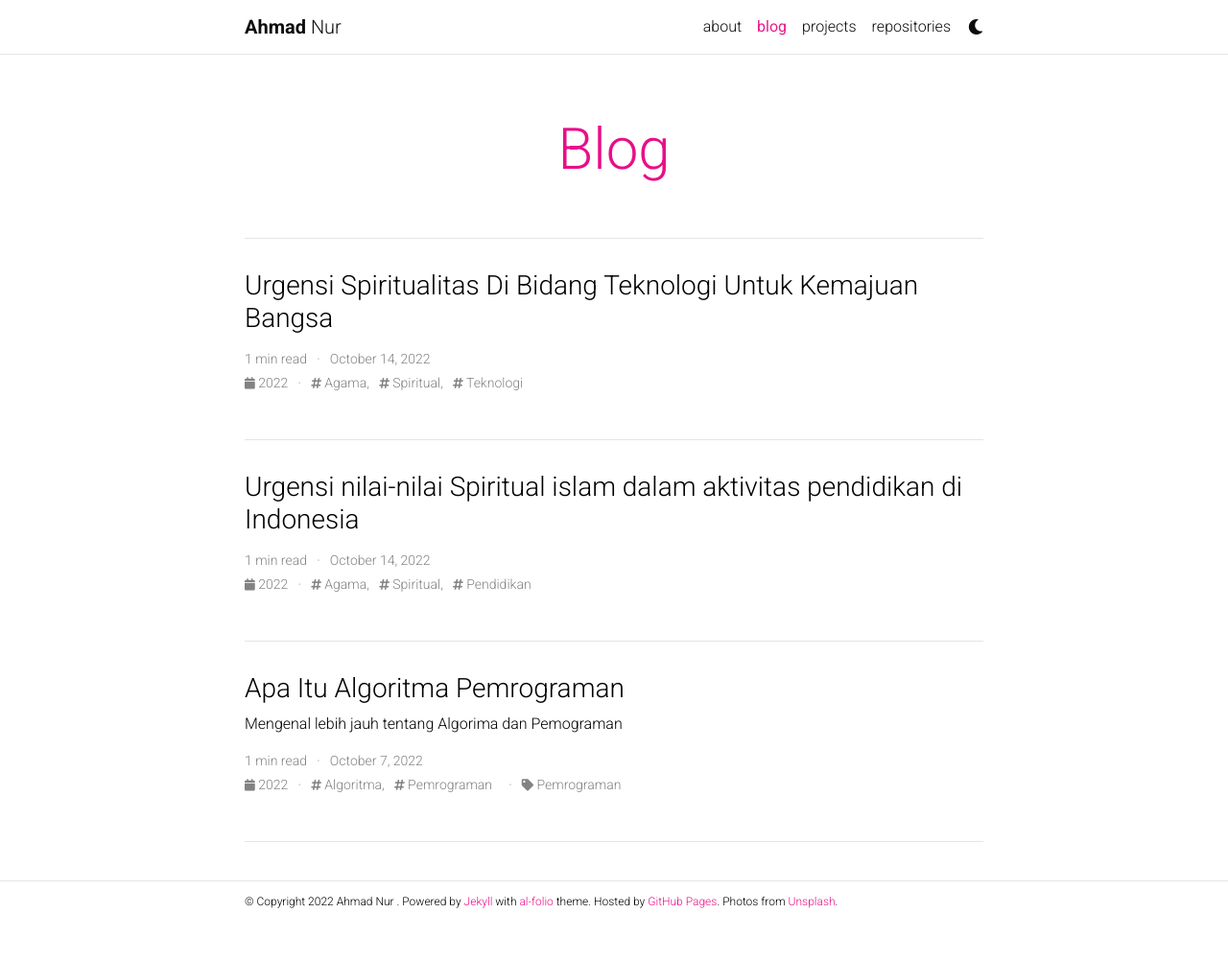
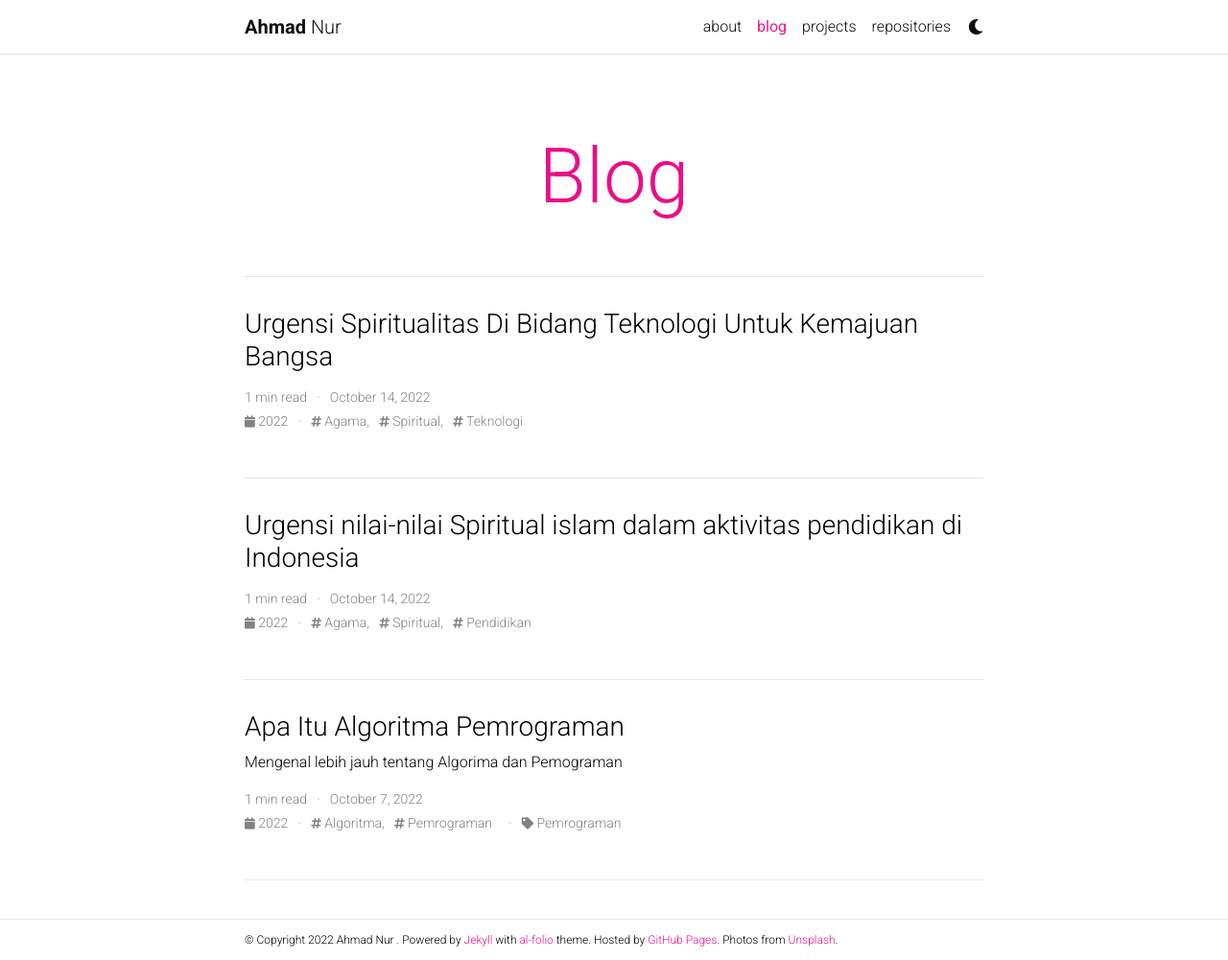
Before and after one commit to ahmaadn/log, a Jekyll site: the page built from blog/index.html, in a window 1280 px wide and 1001 px high. Shown: the whole window at 96% size. Built offline with Jekyll 4.4.1, drawn with Linux system fonts in a browser that asks for light colours; the list of posts is cut into pages by our own code; comment, search, counter and statistics services are not loaded; a style sheet for code colours, icons or effects is not loaded.

Commit message:
add padding in titile distill

```diff
--- a/_includes/header.html
+++ b/_includes/header.html
@@ -34,7 +34,7 @@
             <span class="icon-bar bottom-bar"></span>
           </button>
 
-          <div class="collapse navbar-collapse text-left" id="navbarNav">
+          <div class="collapse navbar-collapse text-right" id="navbarNav">
             <ul class="navbar-nav ml-auto flex-nowrap">
 
               {%- for page in site.pages -%}
--- a/_includes/metadata.html
+++ b/_includes/metadata.html
@@ -21,7 +21,11 @@
     {% if page.url == '/blog/index.html' %}
         {{ site.blog_nav_title }} | {{ title }}
     {%- elsif page.title != "blank" and page.url != "/" -%}
-        {{ page.title }} | {{ title }}
+        {%- if page.title == nil or page.title == "" -%}
+            {{ page.date | date: "%Y" }} | {{ title }}
+        {%- else -%}
+            {{ page.title }} | {{ title }}
+        {%- endif -%}
     {%- else -%}
         {{ title }}
     {%- endif -%}
--- a/_layouts/distill_post.html
+++ b/_layouts/distill_post.html
@@ -30,7 +30,8 @@
     <div class="post distill">
       <d-title>
         <h1>{{ page.title }}</h1>
-        <!-- <p>{{ page.description }}</p> -->
+        <p>{{ page.description }}</p>
+        <!-- ############ -->
         <p class="post-meta">{{ page.date | date: "%B %-d, %Y" }}{%- if page.author -%} • {{ page.author }}{%- endif -%}{%- if page.meta -%} • {{ page.meta }}{%- endif -%}</p>
         <p class="post-tags">
           <a href="{{ year | prepend: '/blog/' | prepend: site.baseurl}}"> <i class="fas fa-calendar fa-sm"></i> {{ year }} </a>
--- a/_sass/_base.scss
+++ b/_sass/_base.scss
@@ -327,25 +327,35 @@
 }
 
 // Blog
-
 .header-bar {
   border-bottom: 1px solid var(--global-divider-color);
   text-align: center;
-  padding-top: 1rem;
+  padding-top: 2rem;
   padding-bottom: 3rem;
   h1 {
     color: var(--global-theme-color);
-    font-size: 3.75rem;
-  }
-  h2 {
-    font-size: 1.75rem;
+    font-size: 5rem;
   }
 }
+
+// .header-bar {
+//   border-bottom: 1px solid var(--global-divider-color);
+//   text-align: center;
+//   padding-top: 1rem;
+//   padding-bottom: 3rem;
+//   h1 {
+//     color: var(--global-theme-color);
+//     font-size: 3.75rem;
+//   }
+//   h2 {
+//     font-size: 1.75rem;
+//   }
+// }
 
 .tag-list {
   border-bottom: 1px solid var(--global-divider-color);
   text-align: center;
-  // padding-top: 10px;
+  padding-top: 10px;
 
   ul {
     justify-content: center;
--- a/_sass/_distill.scss
+++ b/_sass/_distill.scss
@@ -15,6 +15,10 @@
   &:hover {
     color: var(--global-hover-color) !important;
   }
+}
+
+d-title h1 {
+  padding-top: 2rem;
 }
 
 d-article {
@@ -108,6 +112,10 @@
 }
 
 @media (max-width: 1024px) {
+  d-title h1 {
+    padding-top: 3rem;
+  }
+
   d-article {
     d-contents {
       display: block;
```
